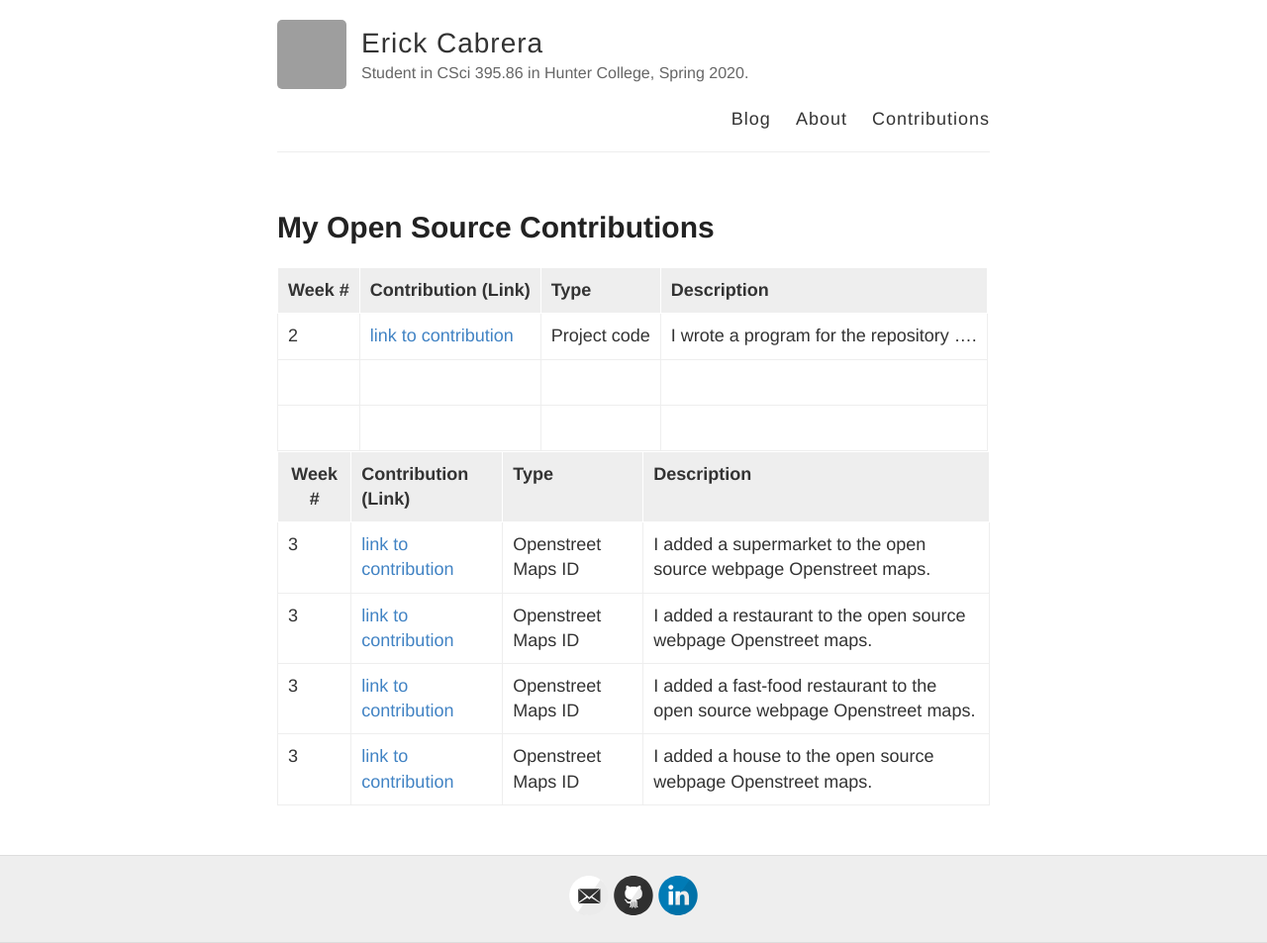
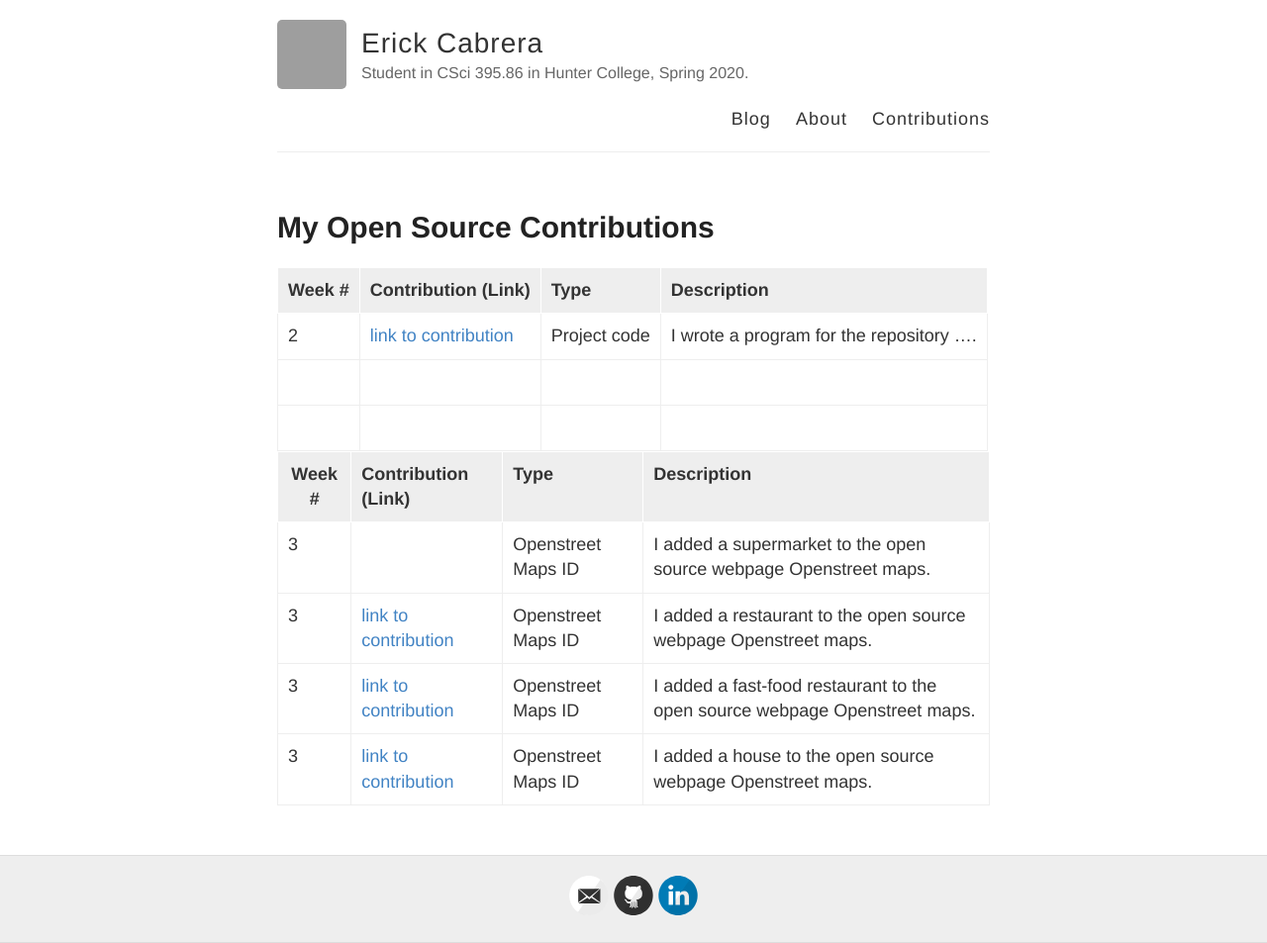
Before and after one commit to hunter-college-ossd-spr-2020/MarceloDamian-weekly, a Jekyll site: the page built from contributions.md, in a window 1280 px wide. Shown: the whole page at 99% size. Built offline with Jekyll 4.4.1, drawn with Linux system fonts in a browser that asks for light colours; grey boxes are pictures that could not be loaded.

Commit message:
Update contributions.md

```diff
--- a/contributions.md
+++ b/contributions.md
@@ -29,7 +29,7 @@ following the same syntax.
 
 | Week #       | Contribution (Link)  | Type  | Description |
 |---|:---|:---|:---|
-|  3   | [link to contribution](https://www.openstreetmap.org/changeset/81156359)    | Openstreet Maps ID   |   I added a supermarket to the open source webpage Openstreet maps.    |
+|  3   | [](https://www.openstreetmap.org/changeset/81156359)    | Openstreet Maps ID   |   I added a supermarket to the open source webpage Openstreet maps.    |
 |  3  | [link to contribution](https://www.openstreetmap.org/changeset/81156186)    | Openstreet Maps ID   |   I added a restaurant to the open source webpage Openstreet maps.    |
 |  3  | [link to contribution](https://www.openstreetmap.org/changeset/81148459)    | Openstreet Maps ID   |   I added a fast-food restaurant to the open source webpage Openstreet maps.    |
 |  3  | [link to contribution](https://www.openstreetmap.org/changeset/81148329)    | Openstreet Maps ID   |   I added a house to the open source webpage Openstreet maps.    |
```
